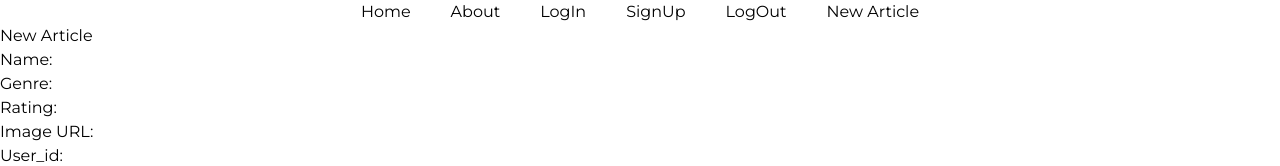
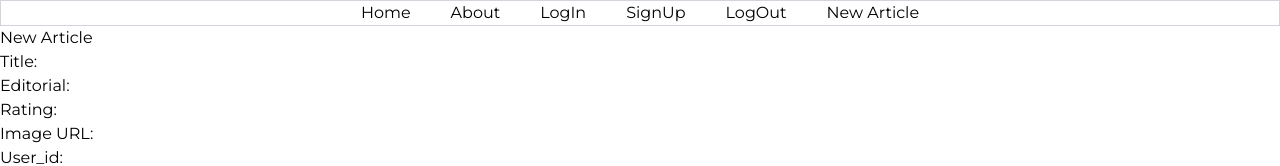
Before and after one commit to Bloom-Tauta/ReadIt, a React (Create React App) app in the folder client/: page /new-article in a window 1280 px wide. Shown: the top 166 px of the page. Built offline with nearby package versions, Linux system fonts and the light colour scheme; no server answers.

Commit message:
articles-created

```diff
--- a/client/src/App.js
+++ b/client/src/App.js
@@ -9,6 +9,7 @@ import ArticleDetails from './components/ArticleDetails';
 import Footer from './components/Footer';
 import NewArticle from './components/NewArticle';
 import EditArticle from './components/EditArticle';
+import Review from './components/Review';
 
 import LogOut from './components/LogOut';
 
@@ -27,10 +28,11 @@ function App() {
           <Route path='/login' element={<Login/>}/>
           <Route path='/signup' element={<SignUp />} />
           <Route path='/articles/:id' element={< ArticleDetails />} />
+
           <Route path='/article/:id/edit' element={<EditArticle />} />
           <Route path="/new-article" element={<NewArticle />} />
         </Routes>
-
+          {/* <Review/> */}
         <Footer/>
 
       </div>
--- a/client/src/components/ArticleDetails.js
+++ b/client/src/components/ArticleDetails.js
@@ -2,6 +2,7 @@
 
 import React, { useEffect, useState } from 'react';
 import { useParams, Link, useNavigate} from 'react-router-dom';
+
 
 
 function ArticleDetails() {
@@ -76,7 +77,7 @@ function ArticleDetails() {
         <img src={article.img_url} alt={article.name} />
         <p>Rating: {article.rating}</p>
         <button onClick={() => handleDelete(article.id)}>Delete</button>
-              <button onClick={() => navigate(`/article/${article.id}/edit`)}>Edit</button>
+        <button onClick={() => navigate(`/article/${article.id}/edit`)}>Edit</button>
       </div>
     </div>
   )
--- a/client/src/components/Footer.js
+++ b/client/src/components/Footer.js
@@ -1,6 +1,6 @@
 import React from 'react'
 import { FaFacebookF, FaTwitter, FaInstagram, FaGithub, FaRegCopyright} from "react-icons/fa"
-import footer from "./footer.css"
+import "./footer.css"
 
 const Footer=()=>{
   // bg--600 text-green min-h-[30vh] pt-7
@@ -17,7 +17,7 @@ const Footer=()=>{
           <FaInstagram size={25} className="hover:text-orange hover:cursor-pointer"/>
           <div className="footer_anchor">
             <FaGithub size={25} className="hover:text-orange hover:cursor-pointer"/>
-            <a url={"https://github.com/Bloom-Tauta/ReadIt"}/>
+            <link url={"https://github.com/Bloom-Tauta/ReadIt"}/>
           </div>
        </div>
        <div className='copyright_bg p-4 flex items-center justify-center'>
--- a/client/src/components/NavBar.js
+++ b/client/src/components/NavBar.js
@@ -2,7 +2,7 @@ import {NavLink} from "react-router-dom";
 
 function NavBar(){
     return(
-        <div className="flex justify-center gap-10">
+        <div className="flex justify-center gap-10 border border-gray-300">
            <NavLink to="/">Home</NavLink>
            <NavLink to="/about">About</NavLink>
            <NavLink to="/logIn">LogIn</NavLink>
--- a/client/src/components/NewArticle.js
+++ b/client/src/components/NewArticle.js
@@ -213,7 +213,7 @@ function NewArticle() {
     <h1>New Article</h1>
     <form onSubmit={handleSubmit}>
     <div>
-    <label htmlFor="name">Name:</label>
+    <label htmlFor="name">Title:</label>
     <input
              type="text"
              id="name"
@@ -223,7 +223,7 @@ function NewArticle() {
            />
     </div>
     <div>
-    <label htmlFor="genre">Genre:</label>
+    <label htmlFor="genre">Editorial:</label>
     <input
              type="text"
              id="genre"
--- a/client/src/components/Review.js
+++ b/client/src/components/Review.js
@@ -1,11 +1,32 @@
-import React from 'react'
+// import React, { useEffect, useState } from 'react';
 
-function Review() {
-  return (
-    <div>
+// function Review() {
+//   const [reviews, setReviews] = useState([])
+//   return(
+//     useEffect(() => {
+//       fetch("/reviews")
+//       .then(response => response.json())
+//       .then(reviews => setReviews(reviews))
+//     }, [])
 
-    </div>
-  )
-}
+//     // <>
+//     // {
+//     //   reviews.map((review) => {
+//     //     return(
+//     //       <div key={grocery.id} className="card col-2 p-0 m-2" style={{width: "18rem"}}>
+//     //           <img src={grocery.img_url} className="card-img-top" alt="..."/>
+//     //             <div className="card-body">
+//     //                 {/* <h5 className="card-title">{grocery.id}</h5> */}
+//     //                 <h5 className="card-text">{grocery.img_item}</h5>
+//     //                 <h5 className="card-text">{grocery.description}</h5>
+//     //                 {/* <a href="#Favorites" className="btn btn-primary">View Groceries</a> */}
+//     //           </div>
+//     //       </div>
+//     //     )
+//     //   })
+//     // }
+//     // </>
+//   )
+// }
 
-export default Review
+// export default Review;
```
Also changed, not shown: client/src/components/About.js (line endings or trailing spaces), 2 other files (tests, documents, lock files or other folders).
